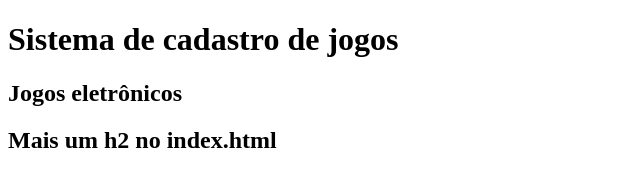
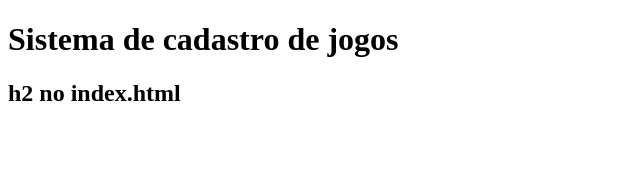
Before and after one commit to AndreaMentor/AluraJS, a plain HTML site: page index.html in a window 1280 px wide. Shown: the whole page, without its empty margins (0-640 px from the left). Drawn offline with Linux system fonts and the light colour scheme.

Commit message:
2 alterações antes do push

```diff
--- a/app.js
+++ b/app.js
@@ -1,2 +1,3 @@
 console.log("Rodando sistema de gerenciamento de jogos");
 console.log("AndreaMentorYahoo alterando...");
+console.log("Testando o push pelo terminal")
--- a/index.html
+++ b/index.html
@@ -8,8 +8,7 @@
 </head>
 <body>
     <h1>Sistema de cadastro de jogos</h1>
-    <h2> Jogos eletrônicos </h2>
-    <h2> Mais um h2 no index.html</h2>
+    <h2> h2 no index.html</h2>
     <script src="app.js"></script>
 </body>
 </html>
```
